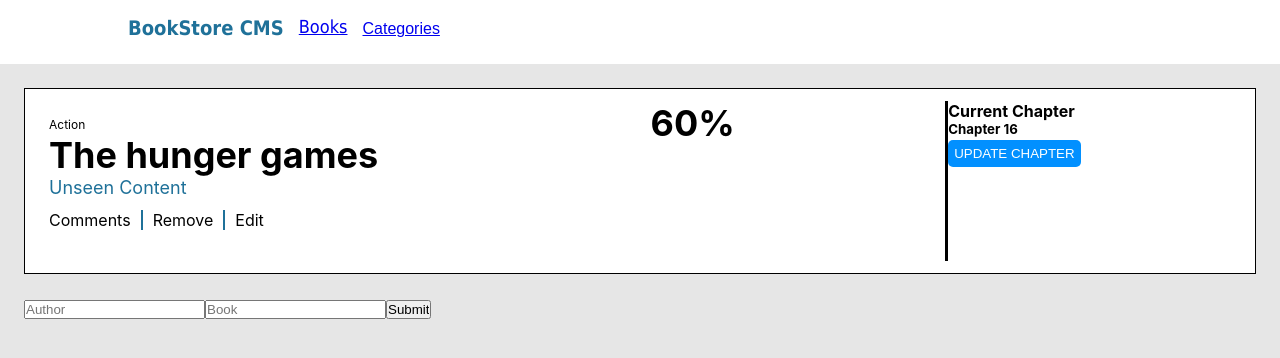
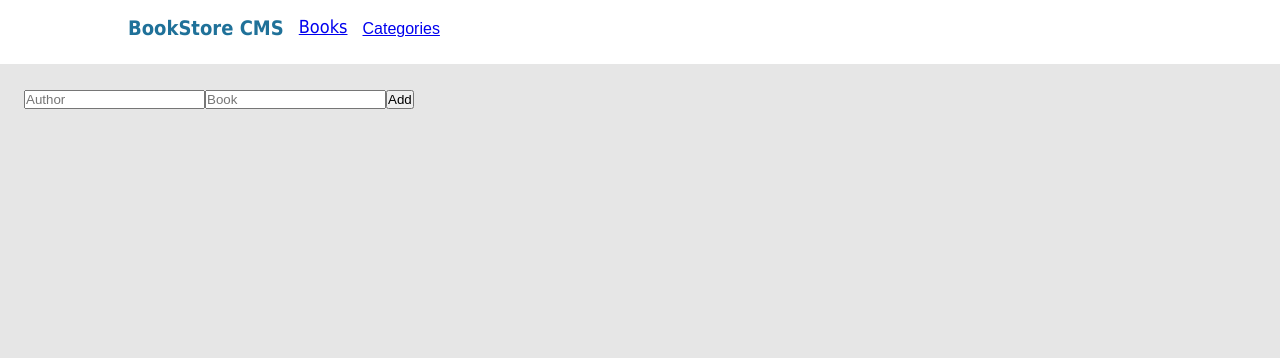
Before and after one commit to Basir-Mohammadi/book-store-react, a React (Create React App) app: page / in a window 1280 px wide. Shown: the top 358 px of the page. Built offline with nearby package versions, Linux system fonts and the light colour scheme.

Commit message:
Connect react and redux

```diff
--- a/package.json
+++ b/package.json
@@ -12,6 +12,7 @@
     "react-redux": "^8.0.2",
     "react-router-dom": "^5.3.3",
     "react-scripts": "5.0.1",
+    "uniqid": "^5.4.0",
     "web-vitals": "^2.1.4"
   },
   "scripts": {
--- a/src/component/book.js
+++ b/src/component/book.js
@@ -1,19 +1,30 @@
+import { useSelector, useDispatch } from 'react-redux';
+import { removeBook } from '../redux/books/books';
 import './books.css';
 
-const Book = () => (
-  <>
-    <div className="card">
+const Book = () => {
+  const books = useSelector((state) => state.booksReducer);
+  const dispatch = useDispatch();
+  return (books.map((book) => (
+    <div key={book.id} className="card">
       <div className="main-area">
         <span>Action</span>
-        <h1>The hunger games</h1>
-        <p>Unseen Content</p>
+        <h1>{book.title}</h1>
+        <p>{book.author}</p>
         <ul>
-          <li>Comments</li>
-          <li>Remove</li>
-          <li>Edit</li>
+          <button type="button">Comments</button>
+          <button
+            type="button"
+            onClick={(e) => {
+              e.preventDefault();
+              dispatch(removeBook(book.id));
+            }}
+          >
+            Remove
+          </button>
+          <button type="button">Edit</button>
         </ul>
       </div>
-
       <div className="main-area2">
         <h4>60%</h4>
       </div>
@@ -23,7 +34,7 @@ const Book = () => (
         <button type="button">UPDATE CHAPTER</button>
       </div>
     </div>
-  </>
-);
+  )));
+};
 
 export default Book;
--- a/src/component/category.js
+++ b/src/component/category.js
@@ -1,9 +1,16 @@
+import { useSelector, useDispatch } from 'react-redux/es/exports';
 import './books.css';
+import { CheckStatus } from '../redux/categories/categories';
 
-const Category = () => (
-  <div>
-    <button type="button">Check status</button>
-  </div>
-);
+const Category = () => {
+  const response = useSelector((state) => state.categoriesReducer);
+  const dispatch = useDispatch();
+  return (
+    <div>
+      <button type="button" onClick={() => dispatch(CheckStatus())}>Check status</button>
+      <p>{response}</p>
+    </div>
+  );
+};
 
 export default Category;
--- a/src/component/form.js
+++ b/src/component/form.js
@@ -1,11 +1,20 @@
+import { useDispatch } from 'react-redux/es/exports';
+import React, { useRef } from 'react';
+import uniqid from 'uniqid';
+import { addBook } from '../redux/books/books';
 import './books.css';
 
-const Form = () => (
-  <form className="forms">
-    <input type="text" name="author" placeholder="Author" />
-    <input type="text" name="book" placeholder="Book" />
-    <input type="submit" value="Submit" />
-  </form>
-);
+const Form = () => {
+  const dispatch = useDispatch();
+  const title = useRef(null);
+  const author = useRef(null);
+  return (
+    <form className="forms" onSubmit={(e) => { e.preventDefault(); dispatch(addBook(title.current.value, author.current.value, uniqid())); e.target.reset(); }}>
+      <input ref={title} type="text" name="author" placeholder="Author" />
+      <input ref={author} type="text" name="book" placeholder="Book" />
+      <button type="submit">Add</button>
+    </form>
+  );
+};
 
 export default Form;
--- a/src/index.js
+++ b/src/index.js
@@ -1,11 +1,16 @@
 import React from 'react';
 import ReactDOM from 'react-dom/client';
 import './index.css';
+import { Provider } from 'react-redux';
 import App from './App';
+import store from './redux/configStore';
 
 const root = ReactDOM.createRoot(document.getElementById('root'));
 root.render(
-  <React.StrictMode>
-    <App />
-  </React.StrictMode>,
+  <Provider store={store}>
+    <React.StrictMode>
+      <App />
+    </React.StrictMode>
+  </Provider>,
+
 );
--- a/src/redux/books/books.js
+++ b/src/redux/books/books.js
@@ -1,5 +1,6 @@
 const ADD_BOOK = 'book-store-react/books/ADD_BOOK';
 const REMOVE_BOOK = 'book-store-react/books/REMOVE_BOOK';
+
 // Reducer
 const booksReducer = (state = [], action) => {
   switch (action.type) {
--- a/src/redux/categories/categories.js
+++ b/src/redux/categories/categories.js
@@ -11,7 +11,6 @@ const categoriesReducer = (state = [], action) => {
 };
 
 // Action Creators
-
 export const CheckStatus = () => {
   const status = {
     type: CHECK_STATUS,
```
Also changed, not shown: 1 other file (tests, documents, lock files or other folders).
